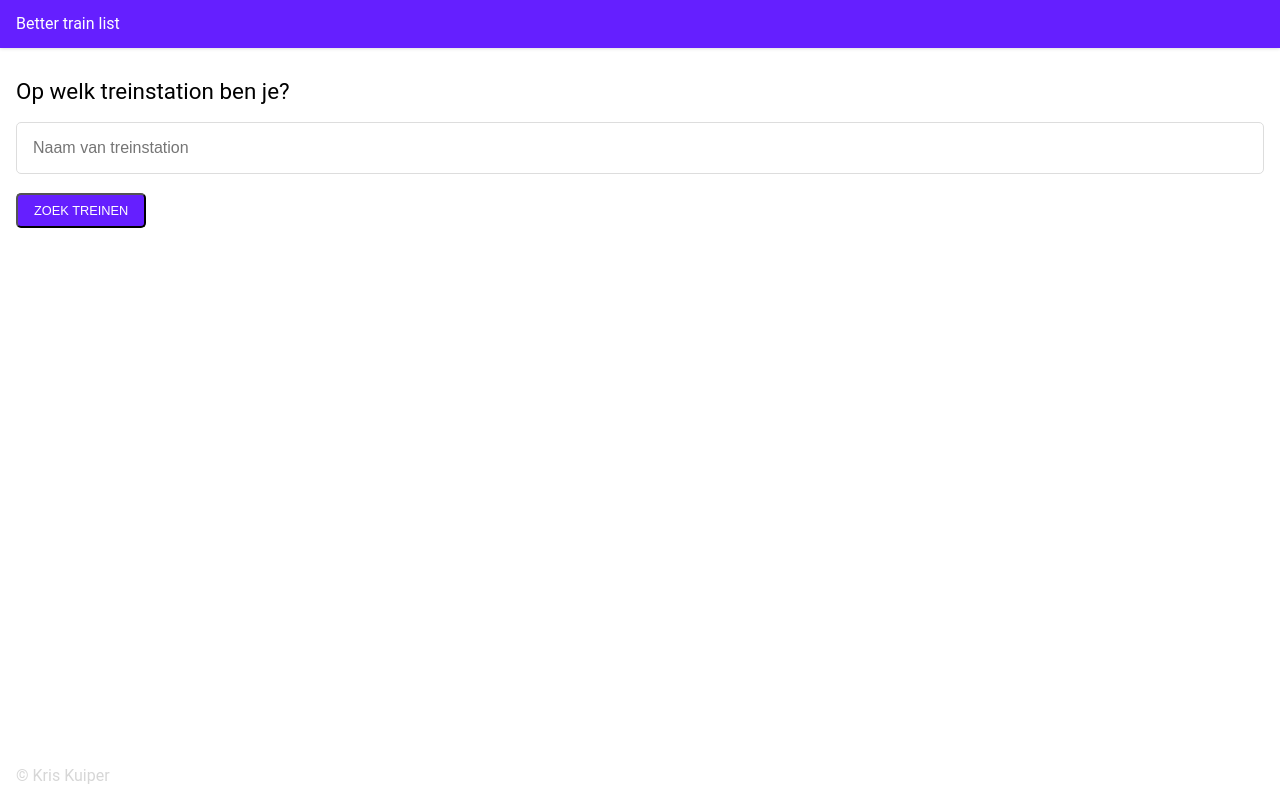
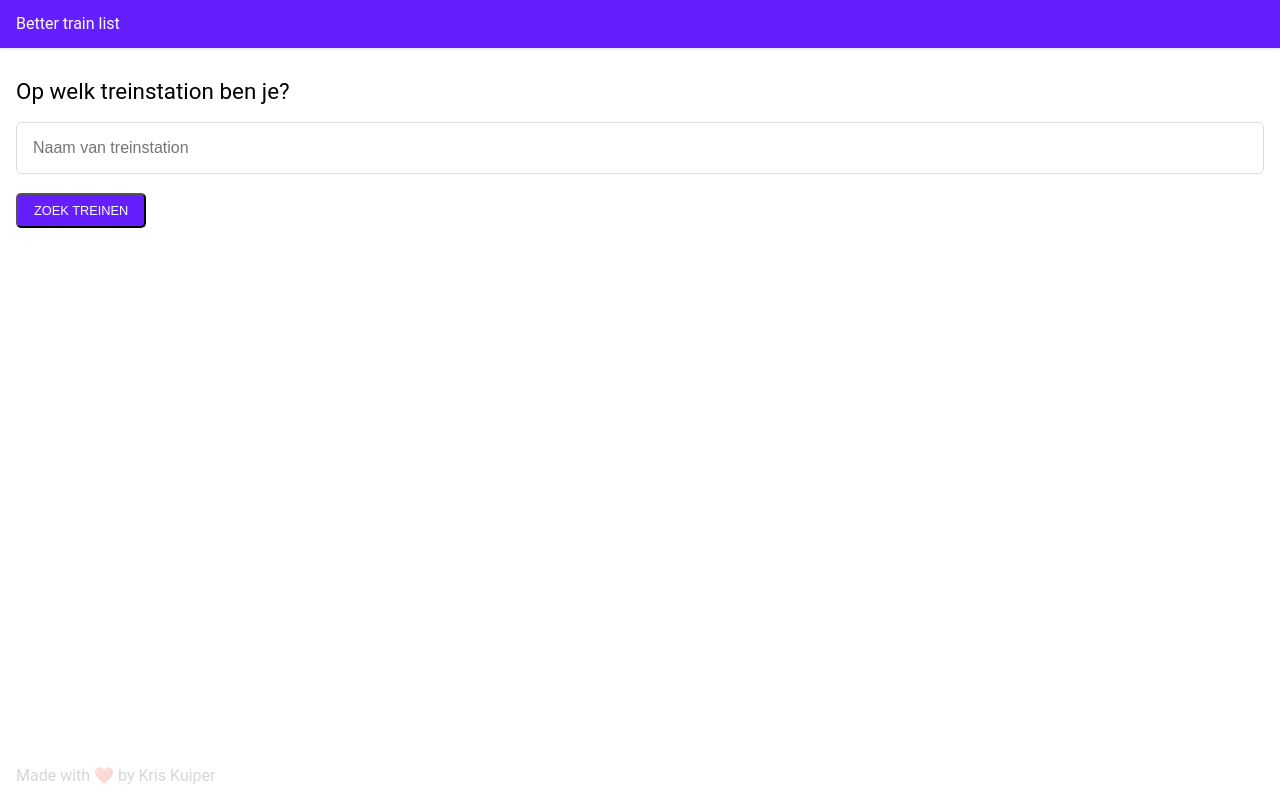
Before and after one commit to kriskuiper/better-train-list, a Svelte app: page / in a window 1280 px wide. Built offline with nearby package versions, Linux system fonts and the light colour scheme.

Commit message:
feat: add cute heart to footer

```diff
--- a/src/components/app-footer/app-footer.svelte
+++ b/src/components/app-footer/app-footer.svelte
@@ -5,5 +5,5 @@
 </style>
 
 <footer class="app-footer">
-    <p>&copy; <a href="github.com/kriskuiper">Kris Kuiper</a></p>
+    <p>Made with ❤️<span class="sr-only">love</span> by <a href="https://github.com/kriskuiper">Kris Kuiper</a></p>
 </footer>
```
